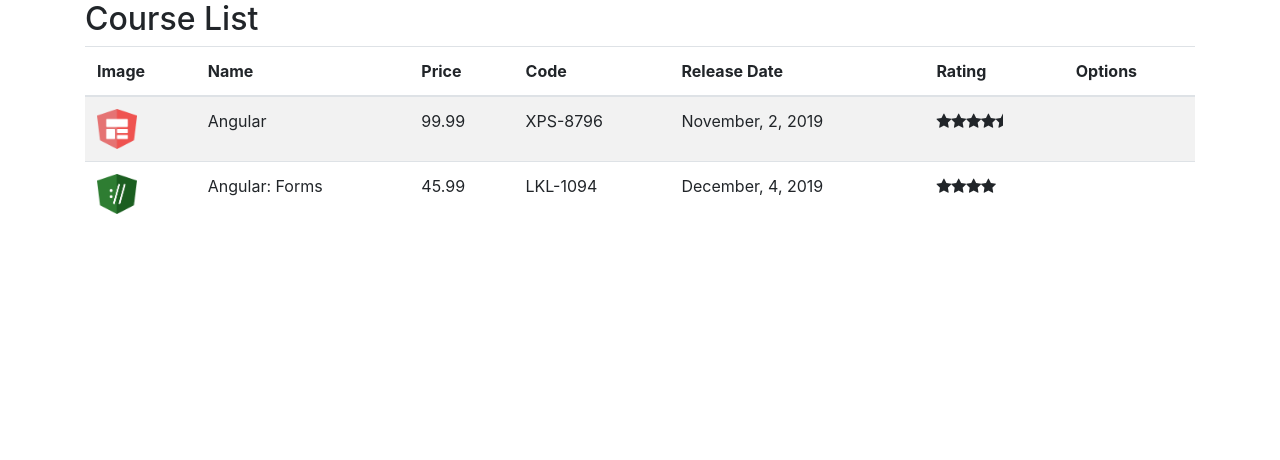
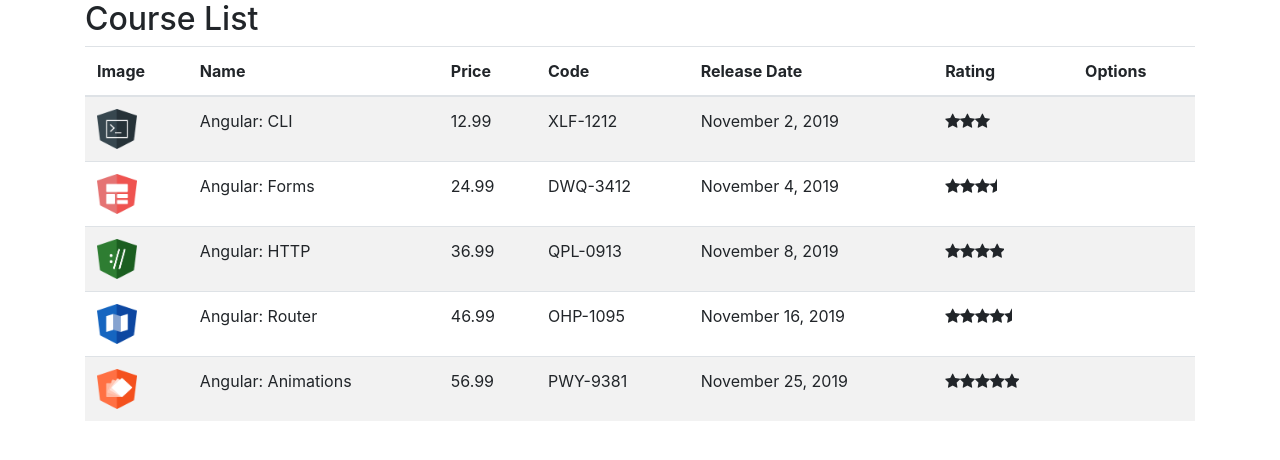
Before and after one commit to lucas-arcanjo-zz/EstudosAngular, an Angular app in the folder course-manager/: page / in a window 1280 px wide. Shown: the top 460 px of the page. Built offline with nearby package versions, Linux system fonts and the light colour scheme.

Commit message:
O que é injeção de dependência?

```diff
--- a/course-manager/src/app/courses/courses-list.component.ts
+++ b/course-manager/src/app/courses/courses-list.component.ts
@@ -1,5 +1,6 @@
 import { Component, OnInit } from "@angular/core";
 import { Courses } from "./courses";
+import { CoursesService } from "./courses.service";
 
 @Component({
     selector: 'app-course-list',
@@ -10,28 +11,9 @@
 
     courses: Courses[] = [];
 
+    constructor(private coursesService: CoursesService) { }
+
     ngOnInit(): void{
-        this.courses = [
-            {
-                id: 1,
-                name: 'Angular',
-                imageUrl: '/assets/images/forms.png',
-                price: 99.99,
-                code: 'XPS-8796',
-                duration: 120,
-                rating: 4.5,
-                releaseDate: 'November, 2, 2019'
-            },
-            {
-                id: 2,
-                name: 'Angular: Forms',
-                imageUrl: '/assets/images/http.png',
-                price: 45.99,
-                code: 'LKL-1094',
-                duration: 80,
-                rating: 4,
-                releaseDate: 'December, 4, 2019'
-            }
-        ]
+        this.courses = this.coursesService.retrieveAll();
     }
 }
--- /dev/null
+++ b/course-manager/src/app/courses/courses.service.ts
@@ -0,0 +1,72 @@
+import { Injectable } from '@angular/core'
+import { Courses } from './courses'
+
+@Injectable({
+    providedIn: 'root'
+})
+
+
+export class CoursesService {
+
+    retrieveAll(): Courses[] {
+        return COURSES;
+    }
+}
+
+var COURSES: Courses[] = [
+    {
+        id: 1,
+        name: 'Angular: CLI',
+        releaseDate: 'November 2, 2019',
+        description: 'Neste curso, os alunos irão obter um grande conhecimento nos principais recursos do CLI.',
+        duration: 120,
+        code: 'XLF-1212',
+        rating: 3,
+        price: 12.99,
+        imageUrl: '/assets/images/cli.png',
+    },
+    {
+        id: 2,
+        name: 'Angular: Forms',
+        releaseDate: 'November 4, 2019',
+        description: 'Neste curso, os alunos irão obter um conhecimento aprofundado sobre os recursos disponíveis no módulo de Forms.',
+        duration: 80,
+        code: 'DWQ-3412',
+        rating: 3.5,
+        price: 24.99,
+        imageUrl: '/assets/images/forms.png',
+    },
+    {
+        id: 3,
+        name: 'Angular: HTTP',
+        releaseDate: 'November 8, 2019',
+        description: 'Neste curso, os alunos irão obter um conhecimento aprofundado sobre os recursos disponíveis no módulo de HTTP.',
+        duration: 80,
+        code: 'QPL-0913',
+        rating: 4.0,
+        price: 36.99,
+        imageUrl: '/assets/images/http.png',
+    },
+    {
+        id: 4,
+        name: 'Angular: Router',
+        releaseDate: 'November 16, 2019',
+        description: 'Neste curso, os alunos irão obter um conhecimento aprofundado sobre os recursos disponíveis no módulo de Router.',
+        duration: 80,
+        code: 'OHP-1095',
+        rating: 4.5,
+        price: 46.99,
+        imageUrl: '/assets/images/router.png',
+    },
+    {
+        id: 5,
+        name: 'Angular: Animations',
+        releaseDate: 'November 25, 2019',
+        description: 'Neste curso, os alunos irão obter um conhecimento aprofundado sobre os recursos disponíveis sobre Animation.',
+        duration: 80,
+        code: 'PWY-9381',
+        rating: 5,
+        price: 56.99,
+        imageUrl: '/assets/images/animations.png',
+    }
+]
--- a/course-manager/src/app/courses/courses.ts
+++ b/course-manager/src/app/courses/courses.ts
@@ -7,4 +7,5 @@
     duration: number;
     rating: number;
     releaseDate: string;
+    description: string;
 }
```
Also changed, not shown: 1 other file (tests, documents, lock files or other folders).
